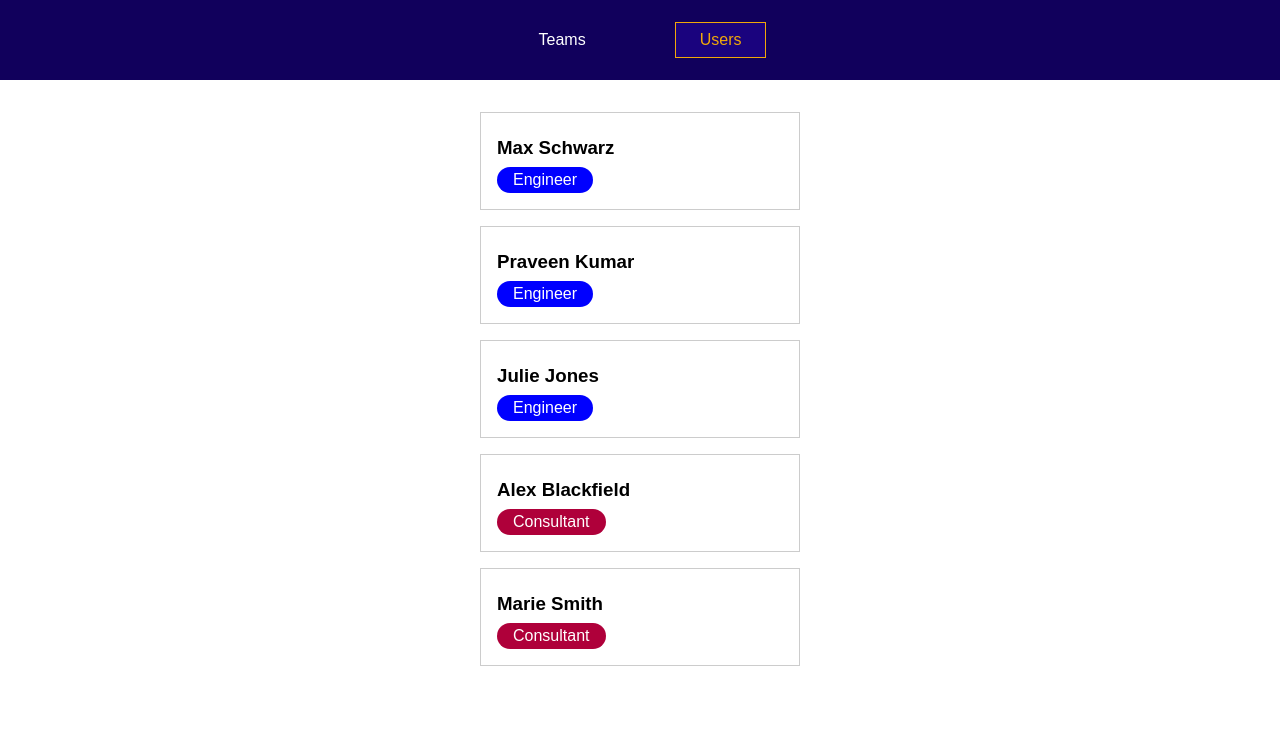
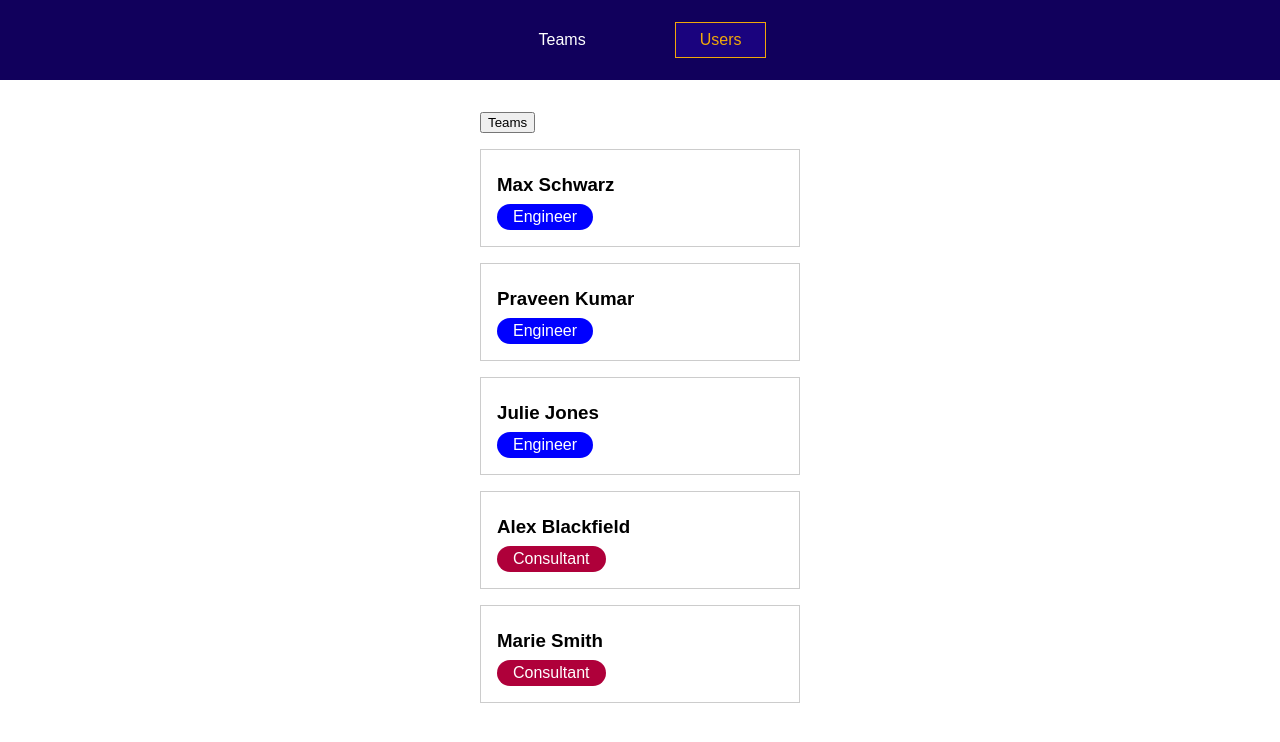
Before and after one commit to gautamyadavsgit/vue-routing, a Vue app: page /users in a window 1280 px wide. Shown: the top 742 px of the page. Built offline with nearby package versions, Linux system fonts and the light colour scheme.

Commit message:
added programmatic navigation

```diff
--- a/src/components/users/UsersList.vue
+++ b/src/components/users/UsersList.vue
@@ -1,5 +1,6 @@
 <template>
   <ul>
+    <button @click="goToTeams">Teams</button>
     <user-item v-for="user in users" :key="user.id" :name="user.fullName" :role="user.role"></user-item>
   </ul>
 </template>
@@ -10,6 +11,11 @@ import UserItem from './UserItem.vue';
 export default {
   components: {
     UserItem,
+  },
+  methods:{
+   goToTeams(){
+     this.$router.push('/teams');
+   }
   },
   inject: ['users'],
 };
```
